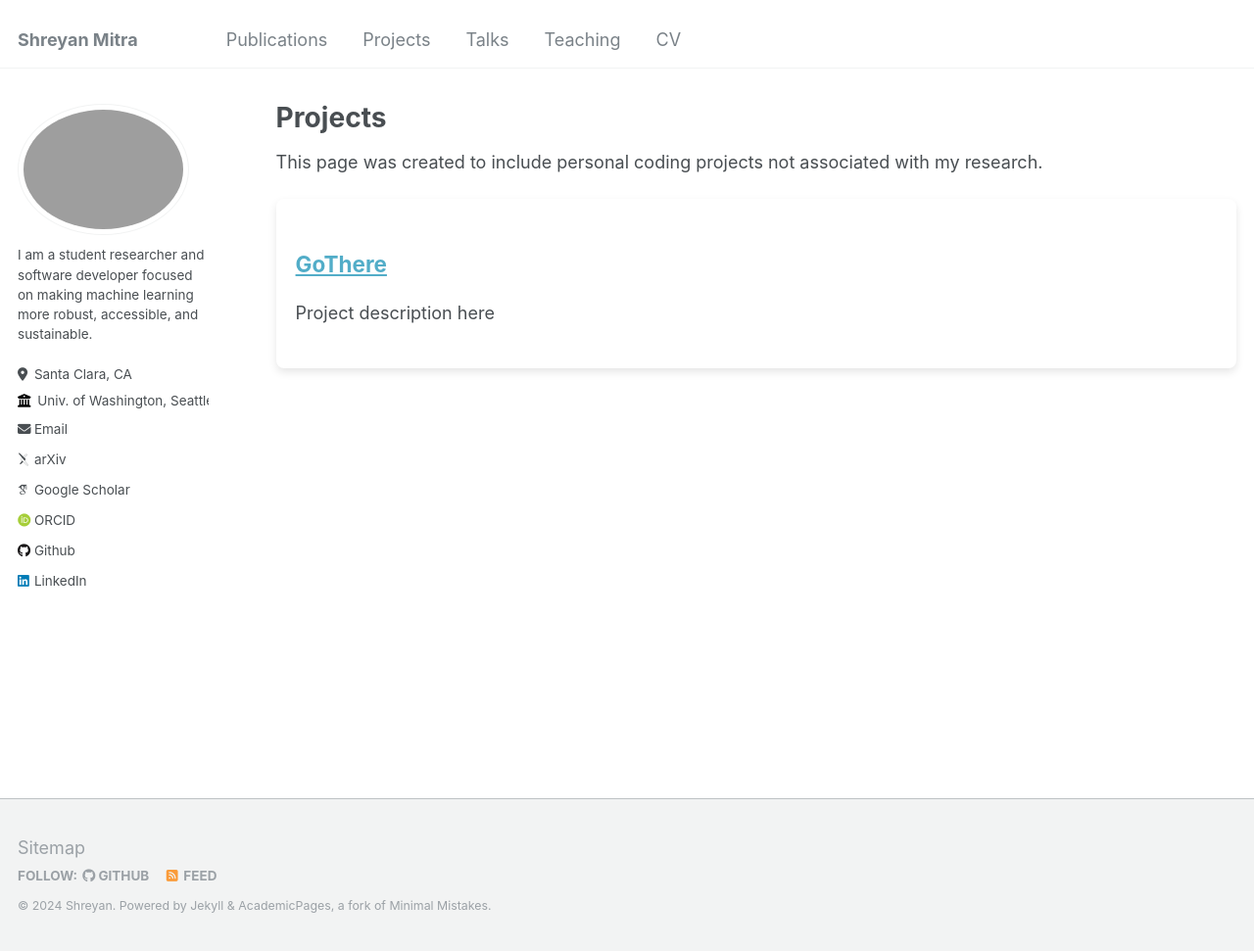
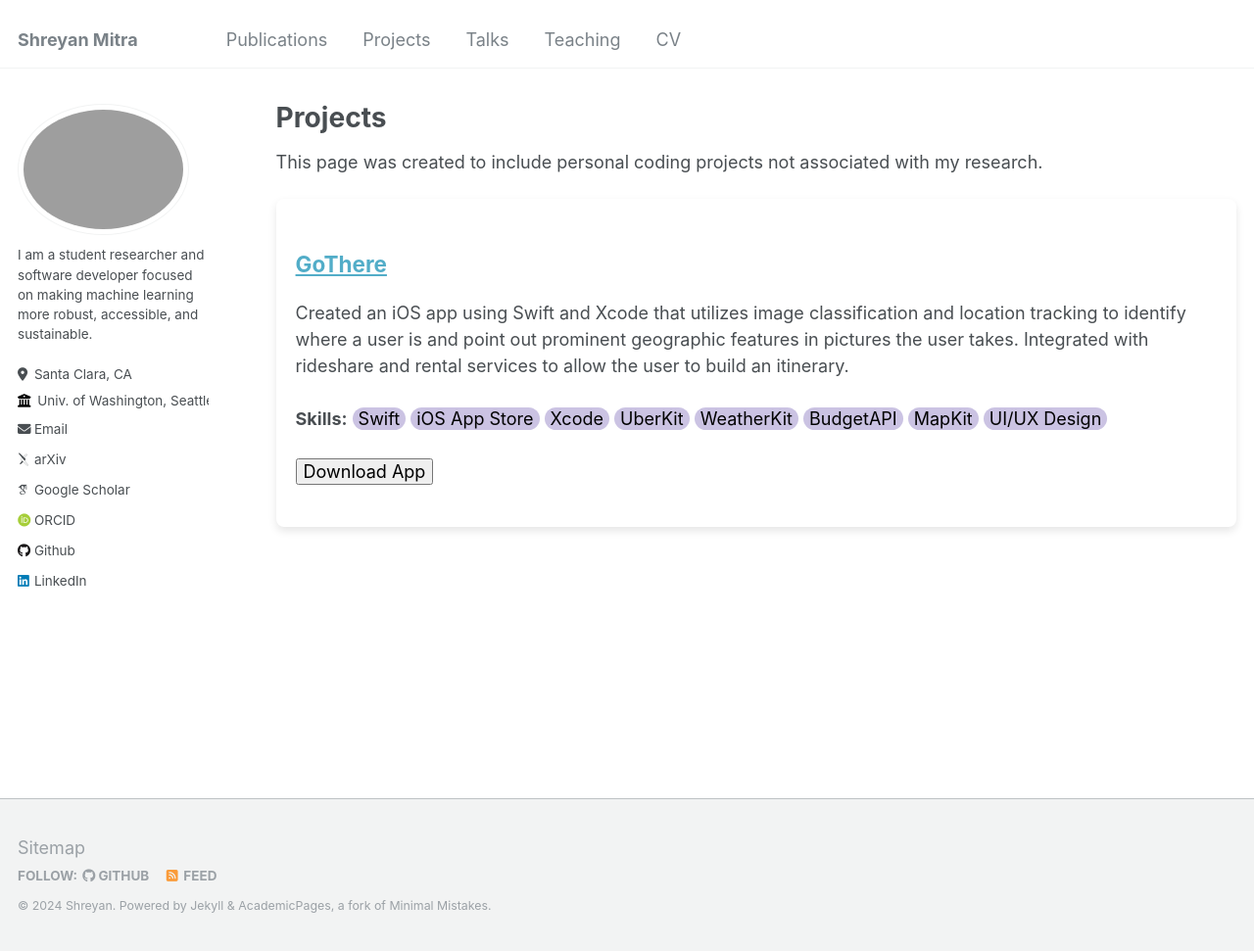
Before and after one commit to shreyanmitra/shreyanmitra.github.io, a Jekyll site: the page built from _pages/projects.md, in a window 1280 px wide and 971 px high. Shown: the whole window at 98% size. Built offline with Jekyll 4.4.1, drawn with Linux system fonts in a browser that asks for light colours; some web fonts are replaced.

Commit message:
Update GoThere.md

```diff
--- a/_projects/GoThere.md
+++ b/_projects/GoThere.md
@@ -6,4 +6,11 @@ permalink: /projects/gothere
 date: 2022-01-01
 ---
 
-Project description here
+Created an iOS app using Swift and Xcode that utilizes image classification and location tracking to identify where a user is and point out prominent geographic features in pictures the user takes.
+Integrated with rideshare and rental services to allow the user to build an itinerary.
+<br>
+<br>
+<b>Skills:</b> <button style='border-radius:12px;background-color:rgb(203, 195, 227);border:none'> Swift</button> <button style='border-radius:12px;background-color:rgb(203, 195, 227);border:none'> iOS App Store</button> <button style='border-radius:12px;background-color:rgb(203, 195, 227);border:none'> Xcode</button> <button style='border-radius:12px;background-color:rgb(203, 195, 227);border:none'> UberKit</button> <button style='border-radius:12px;background-color:rgb(203, 195, 227);border:none'> WeatherKit</button> <button style='border-radius:12px;background-color:rgb(203, 195, 227);border:none'> BudgetAPI </button> <button style='border-radius:12px;background-color:rgb(203, 195, 227);border:none'> MapKit </button> <button style='border-radius:12px;background-color:rgb(203, 195, 227);border:none'> UI/UX Design </button>
+<br>
+<br>
+<button>Download App</button>
```
